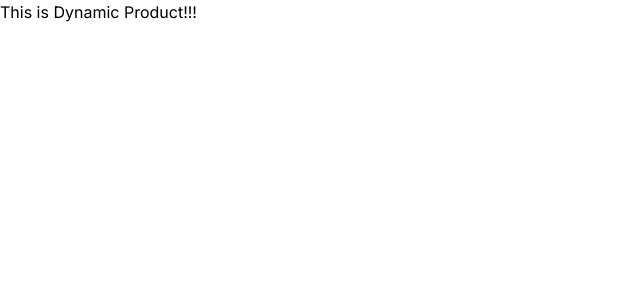
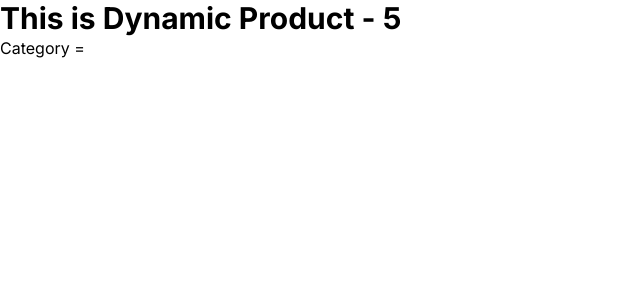
Before and after one commit to imtiazsakib15/explore-nextjs, a Next.js app: page /products/5 in a window 1280 px wide. Shown: the top 300 px of the page, without its empty margins (0-640 px from the left). Built offline with nearby package versions, Linux system fonts and the light colour scheme.

Commit message:
Dynamic route added

```diff
--- /dev/null
+++ b/src/app/blogs/page.js
@@ -0,0 +1,11 @@
+import React from "react";
+
+const BlogPage = () => {
+  return (
+    <div>
+      <h1>This is Blog Home Page</h1>
+    </div>
+  );
+};
+
+export default BlogPage;
--- a/src/app/products/[id]/page.js
+++ b/src/app/products/[id]/page.js
@@ -1,11 +1,15 @@
-import React from 'react';
+import React from "react";
 
-const Product = () => {
-    return (
-        <div>
-            This is Dynamic Product!!!
-        </div>
-    );
+const Product = ({ params, searchParams }) => {
+  console.log(params, searchParams);
+  return (
+    <div>
+      <h1 className="text-3xl font-bold">
+        This is Dynamic Product - {params?.id}
+      </h1>
+      <p>Category = {searchParams?.category}</p>
+    </div>
+  );
 };
 
 export default Product;
--- /dev/null
+++ b/src/app/sakib/page.js
@@ -0,0 +1,11 @@
+import React from "react";
+
+const MyPage = () => {
+  return (
+    <div>
+      <h1>This is my page</h1>
+    </div>
+  );
+};
+
+export default MyPage;
```
